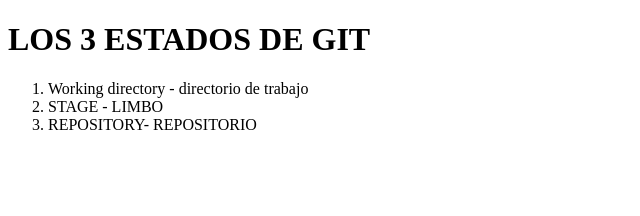
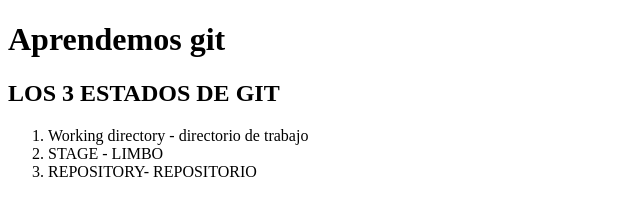
Before and after one commit to federg11/funkopop, a plain HTML site: page index.html in a window 1280 px wide. Shown: the whole page, without its empty margins (0-640 px from the left). Drawn offline with Linux system fonts and the light colour scheme.

Commit message:
Se crea archivo de notas y se modifica el index con mas informacion

```diff
--- a/index.html
+++ b/index.html
@@ -6,11 +6,14 @@
     <title>Document</title>
 </head>
 <body>
-    <h1>LOS 3 ESTADOS DE GIT</h1>
+    <h1>Aprendemos git</h1>
+    <div>
+        <h2>LOS 3 ESTADOS DE GIT</h2>
     <ol>
         <li>Working directory - directorio de trabajo</li>
         <li>STAGE - LIMBO</li>
         <li>REPOSITORY- REPOSITORIO</li>
     </ol>
+    </div>
 </body>
 </html>
```
Also changed, not shown: notas.txt (added).
